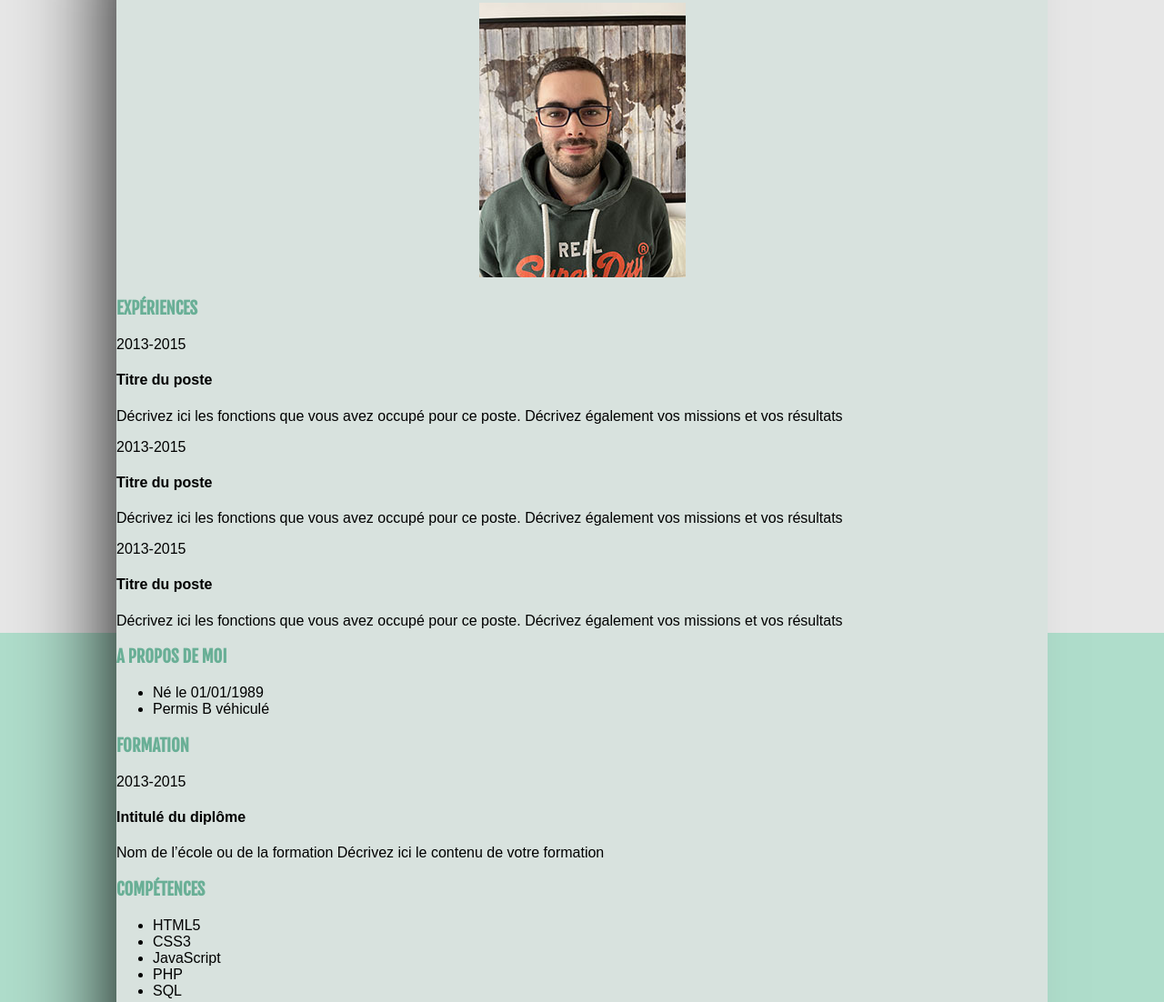
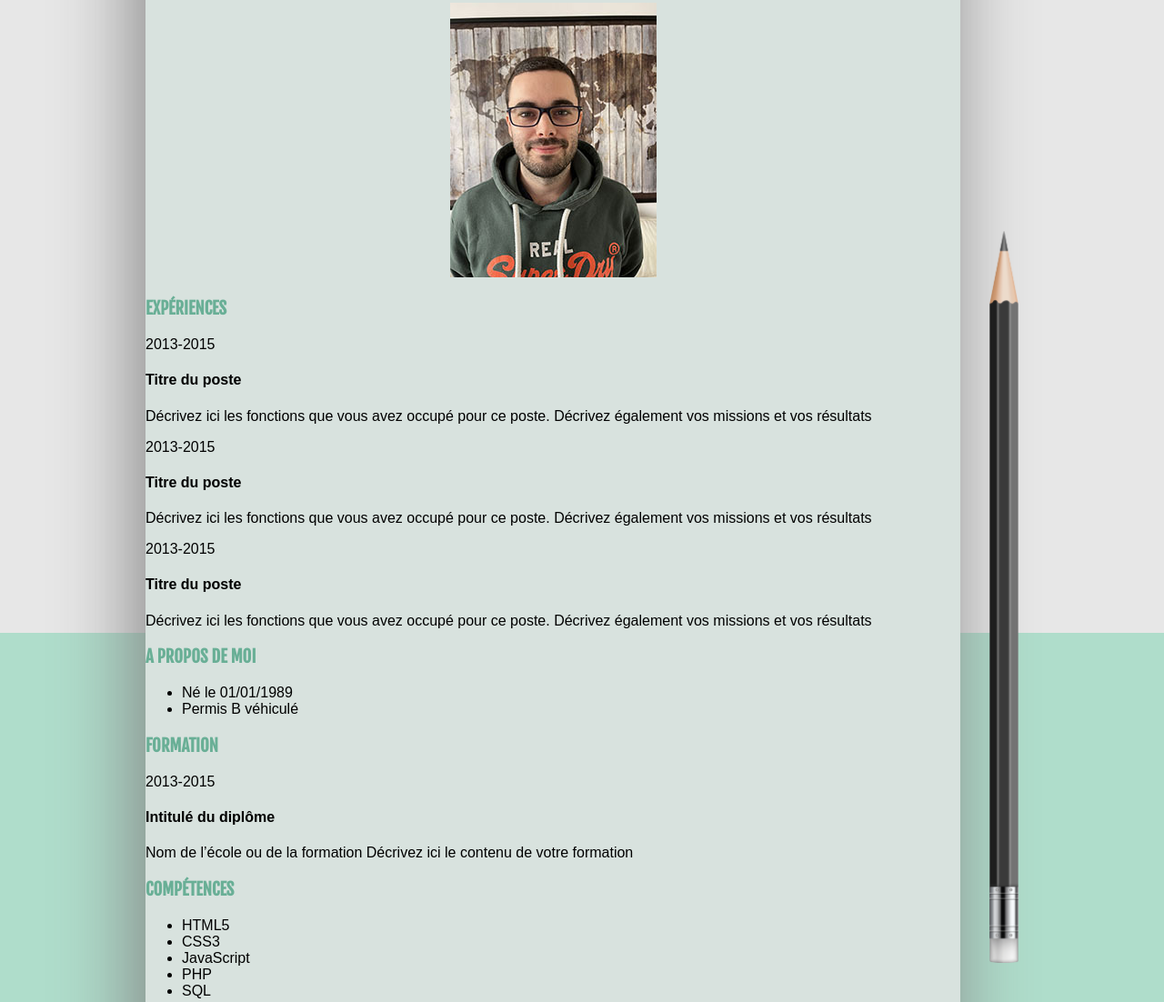
Before and after one commit to MehdiVilchien/MehdiVilchien.github.io, a plain HTML site: page index.html in a window 1280 px wide. Shown: the part 234-1336 px from the top of the page at 91% size. Drawn offline with Linux system fonts and the light colour scheme.

Commit message:
Ajout pencil css

```diff
--- a/index.html
+++ b/index.html
@@ -91,5 +91,6 @@
                 </ul>
         </footer>
     </div>
+    <div class="pencil"></div>
 </body>
 </html>
--- a/style.css
+++ b/style.css
@@ -9,13 +9,21 @@ body{
     font-family: sans-serif;
 }
 
+.pencil {
+    background-image: url(img/pencil.png);
+    background-size: contain;
+    background-repeat: no-repeat;
+    width: 2rem;
+    margin: 30rem 0rem 0rem 2rem;
+}
+
 .container{
-    width: 80vw;
+    width: 70vw;
     background-color: #d8e2de;
     margin-top: 5rem;
     margin-bottom: 5rem;
     border-radius: 10px;
-    box-shadow: -50px 0px 100px -50px black;
+    box-shadow: -10px 0px 90px 0px #838383;
 }
 header{
     display: flex;
```
Also changed, not shown: img/pencil.png (added).
